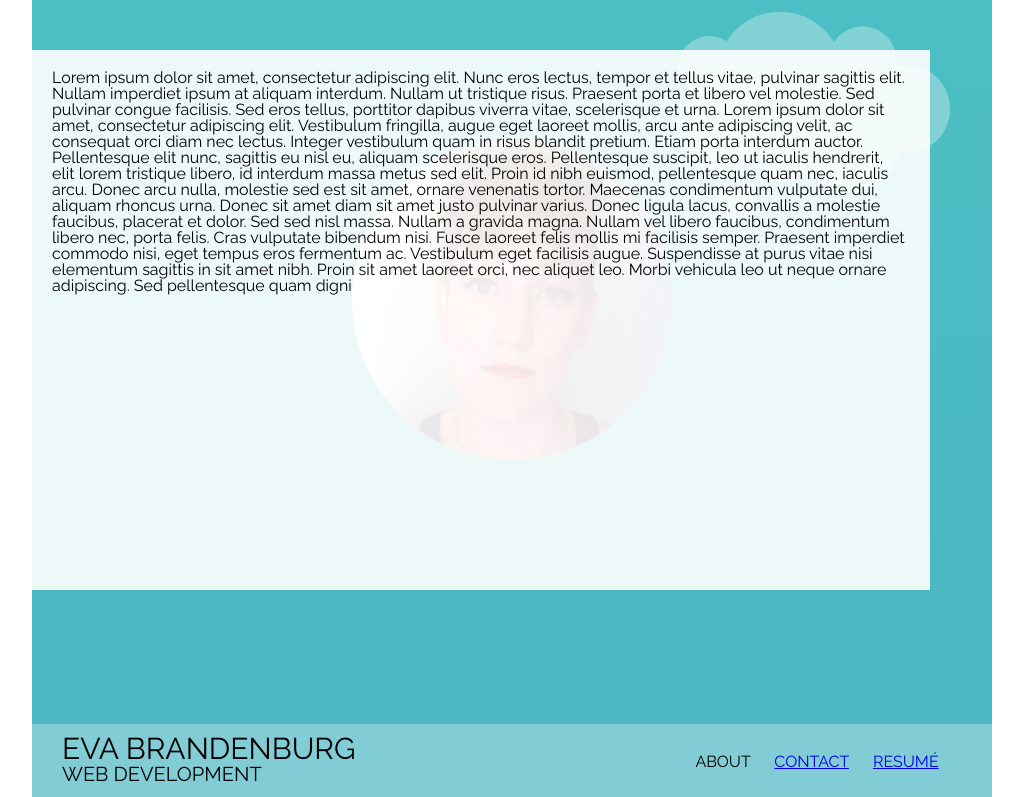
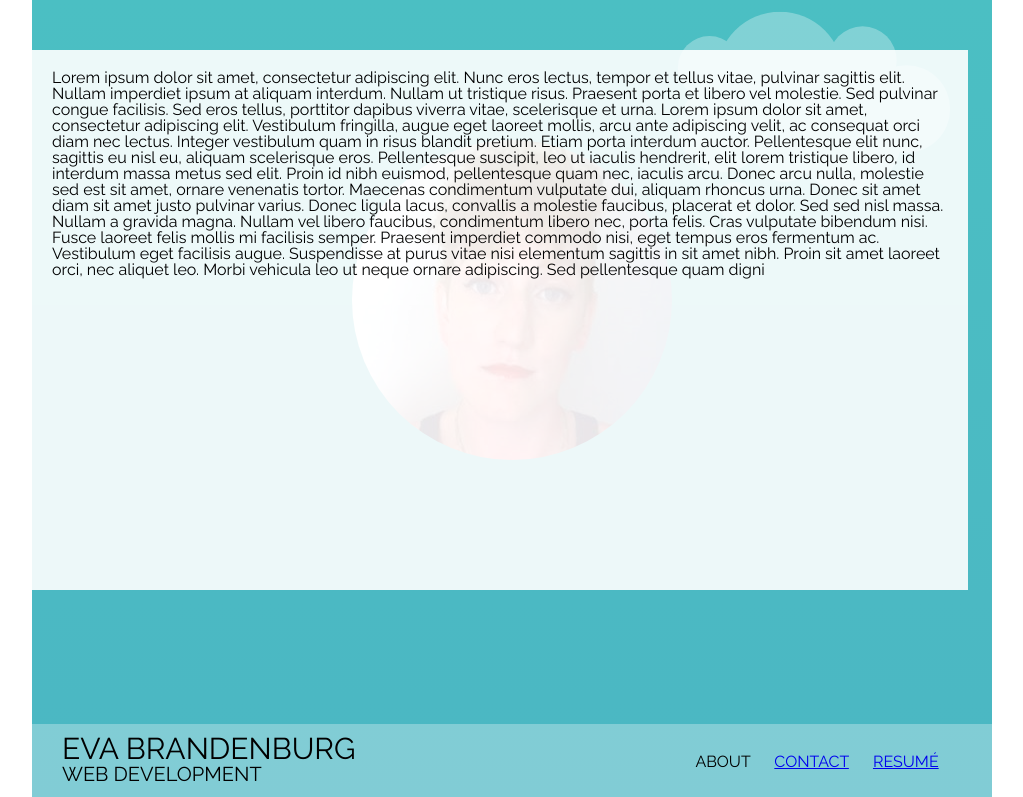
Before and after one commit to evabrandenburg/eva_portfolio, a plain HTML site: page again/index.html in a window 1280 px wide. Both pictures are taken after a click on the element "ABOUT". Shown: the top 797 px of the page, without its empty margins (128-1151 px from the left). Drawn offline with nearby package versions, Linux system fonts and the light colour scheme.

Commit message:
more "about"y

```diff
--- a/again/styles/main.css
+++ b/again/styles/main.css
@@ -54,7 +54,7 @@ footer {
 	margin-top:			50px;
 	padding:			20px;
 	background-color:	rgba(255, 255, 255, 0.9);
-	width:				67%;
+	width:				70%;
 	display:			none;
 	position:			fixed;
    -transition: background-color 1s ease-in-out;
```
